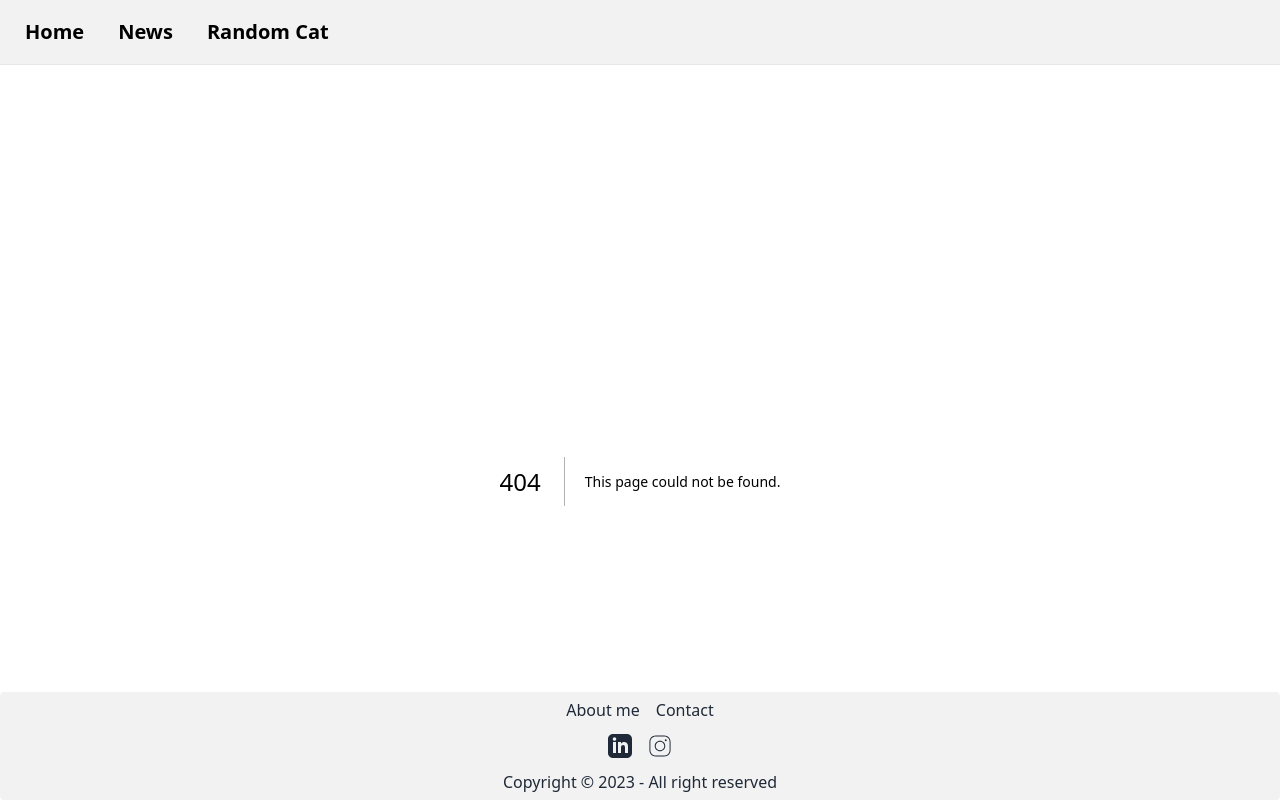
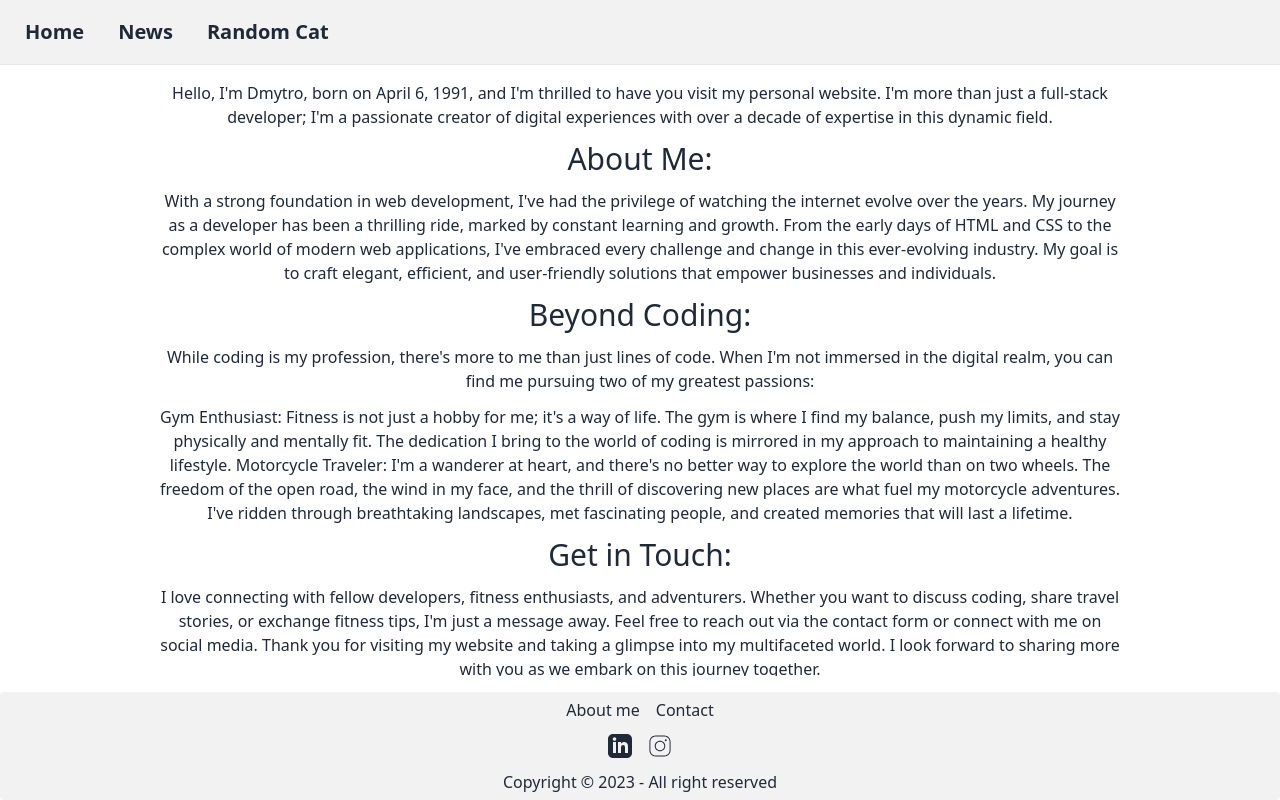
Before and after one commit to BattleBeaver/timespender, a Next.js app: page /about in a window 1280 px wide. Before the commit this address had no page. Built offline with nearby package versions, Linux system fonts and the light colour scheme.

Commit message:
about page

```diff
--- /dev/null
+++ b/src/app/about/page.tsx
@@ -0,0 +1,54 @@
+import React from "react";
+
+const AboutPage = () => {
+  return (
+    <div className="w-3/4 text-center flex flex-col gap-3">
+      <p>
+        Hello, I'm Dmytro, born on April 6, 1991, and I'm thrilled to have you
+        visit my personal website. I'm more than just a full-stack developer;
+        I'm a passionate creator of digital experiences with over a decade of
+        expertise in this dynamic field.
+      </p>
+      <h3 className="text-3xl">About Me:</h3>{" "}
+      <p>
+        With a strong foundation in web development, I've had the privilege of
+        watching the internet evolve over the years. My journey as a developer
+        has been a thrilling ride, marked by constant learning and growth. From
+        the early days of HTML and CSS to the complex world of modern web
+        applications, I've embraced every challenge and change in this
+        ever-evolving industry. My goal is to craft elegant, efficient, and
+        user-friendly solutions that empower businesses and individuals.
+      </p>{" "}
+      <h3 className="text-3xl">Beyond Coding:</h3>
+      <p>
+        {" "}
+        While coding is my profession, there's more to me than just lines of
+        code. When I'm not immersed in the digital realm, you can find me
+        pursuing two of my greatest passions:
+      </p>{" "}
+      <p>
+        Gym Enthusiast: Fitness is not just a hobby for me; it's a way of life.
+        The gym is where I find my balance, push my limits, and stay physically
+        and mentally fit. The dedication I bring to the world of coding is
+        mirrored in my approach to maintaining a healthy lifestyle. Motorcycle
+        Traveler: I'm a wanderer at heart, and there's no better way to explore
+        the world than on two wheels. The freedom of the open road, the wind in
+        my face, and the thrill of discovering new places are what fuel my
+        motorcycle adventures. I've ridden through breathtaking landscapes, met
+        fascinating people, and created memories that will last a lifetime.
+      </p>{" "}
+      <h3 className="text-3xl">Get in Touch:</h3>
+      <p>
+        I love connecting with fellow developers, fitness enthusiasts, and
+        adventurers. Whether you want to discuss coding, share travel stories,
+        or exchange fitness tips, I'm just a message away. Feel free to reach
+        out via the contact form or connect with me on social media. Thank you
+        for visiting my website and taking a glimpse into my multifaceted world.
+        I look forward to sharing more with you as we embark on this journey
+        together.
+      </p>
+    </div>
+  );
+};
+
+export default AboutPage;
```
